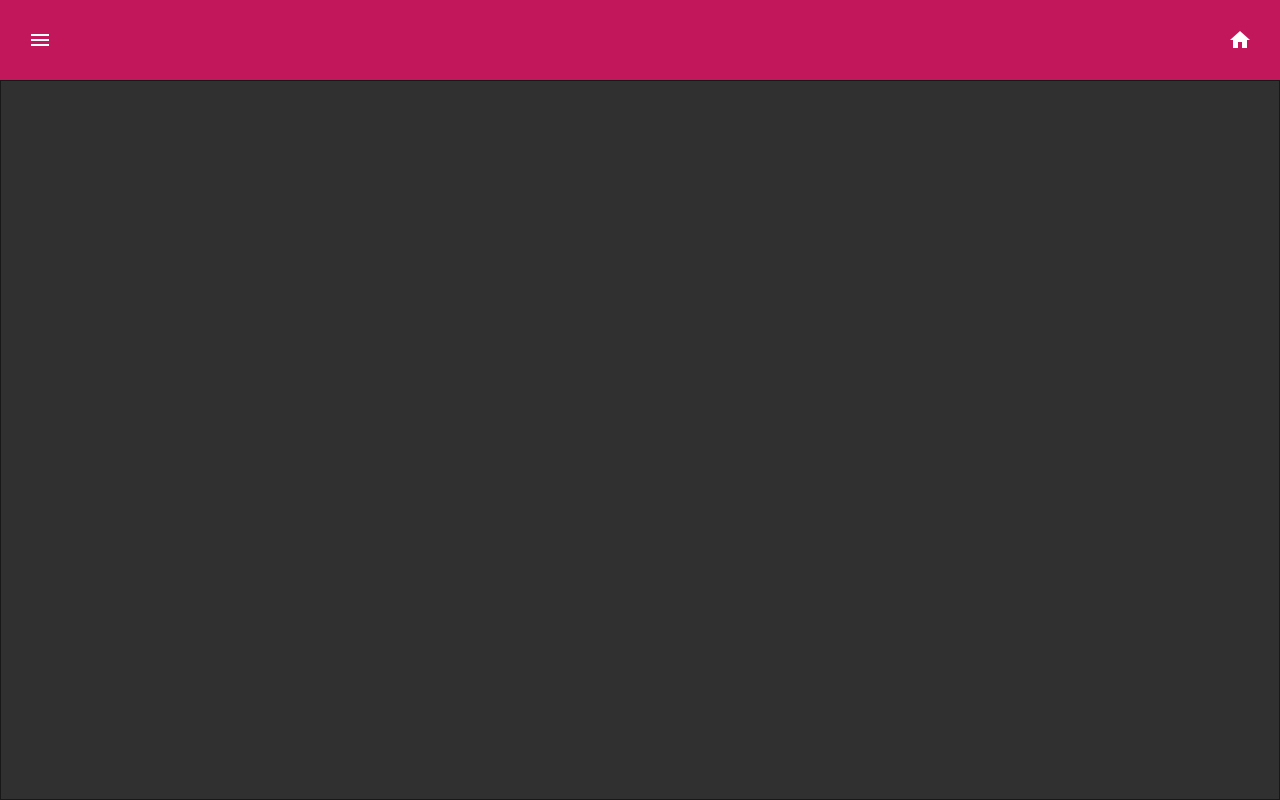
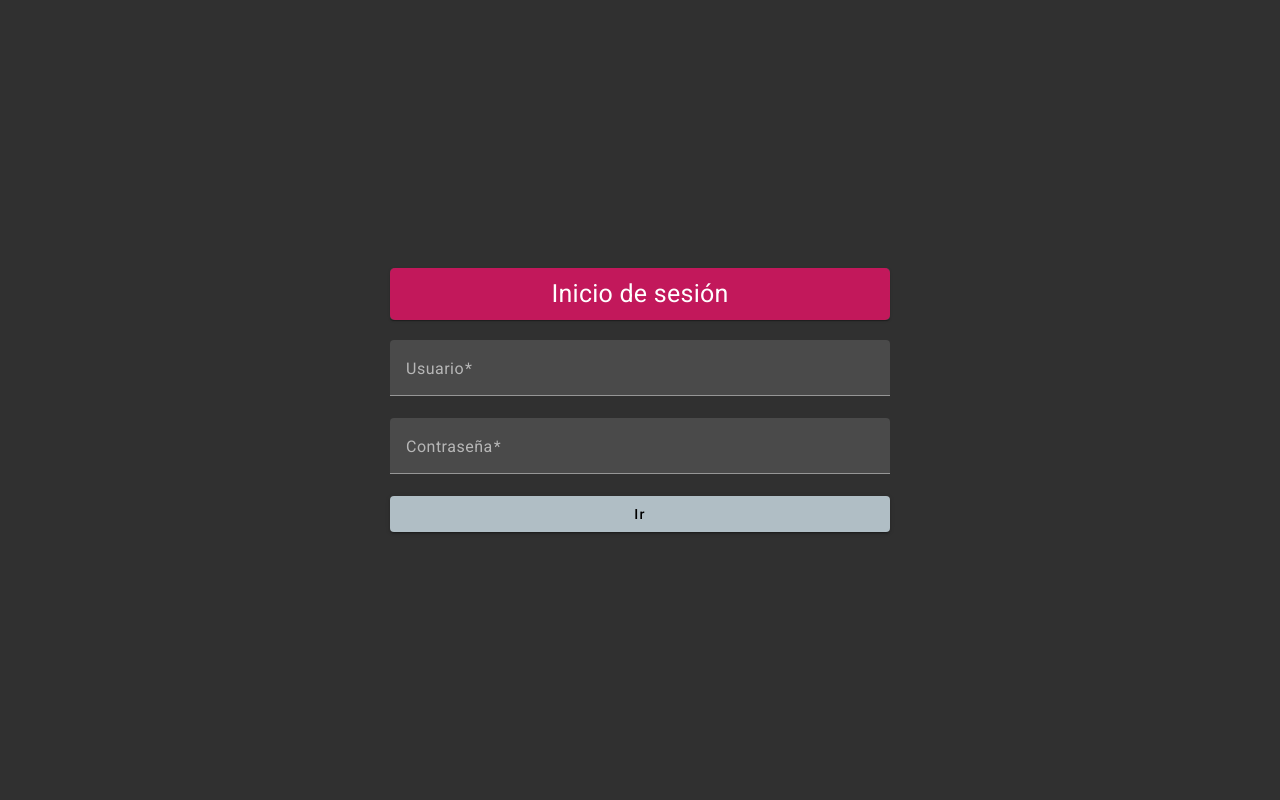
Before and after one commit to sebastianrhsarh/1PF-Riquelme, an Angular app: page /auth in a window 1280 px wide. Before the commit this address led to /. Built offline with nearby package versions, Linux system fonts and the light colour scheme.

Commit message:
add new interface AUTH

```diff
--- a/src/app/administrative-panel/administrative-panel.component.ts
+++ b/src/app/administrative-panel/administrative-panel.component.ts
@@ -22,16 +22,16 @@ export class AdministrativePanelComponent {
   navigate(value:number) {
     switch (value) {
       case 1:
-        this.router.navigate(['/form'], {queryParams: {name: "Formulario de Registro de Alumno"}});
+        this.router.navigate(['/panel/form'], {queryParams: {name: "Formulario de Registro de Alumno"}});
         break;
       case 2:
-        this.router.navigate(['/students'], {queryParams: {name: "Lista de Alumnos"}});
+        this.router.navigate(['/panel/students'], {queryParams: {name: "Lista de Alumnos"}});
         break;
       case 3:
-        this.router.navigate(['/attendance'], {queryParams: {name: "Asistencia de Alumnos"}});
+        this.router.navigate(['/panel/attendance'], {queryParams: {name: "Asistencia de Alumnos"}});
         break;
       case 4:
-        this.router.navigate(['/course'], {queryParams: {name: "Cursos"}});
+        this.router.navigate(['/panel/course'], {queryParams: {name: "Cursos"}});
         break;
       default:
         this.router.navigate(['/'])
--- a/src/app/app.component.html
+++ b/src/app/app.component.html
@@ -1 +1 @@
-<app-administrative-panel></app-administrative-panel>
+<router-outlet></router-outlet>
--- a/src/app/app.module.ts
+++ b/src/app/app.module.ts
@@ -4,6 +4,8 @@ import { BrowserModule } from '@angular/platform-browser';
 import { AppComponent } from './app.component';
 import { BrowserAnimationsModule } from '@angular/platform-browser/animations';
 import { AdministrativePanelModule } from './administrative-panel/administrative-panel.module';
+import { AuthModule } from './pages/auth/auth.module';
+import { RouterModule } from '@angular/router';
 
 @NgModule({
   declarations: [
@@ -12,7 +14,9 @@ import { AdministrativePanelModule } from './administrative-panel/administrative
   imports: [
     BrowserModule,
     BrowserAnimationsModule,
-    AdministrativePanelModule
+    AdministrativePanelModule,
+    AuthModule,
+    RouterModule
   ],
   providers: [],
   bootstrap: [AppComponent]
--- /dev/null
+++ b/src/app/pages/auth/auth.component.html
@@ -0,0 +1,28 @@
+<div class="container">
+  <div class="form">
+    <form (ngSubmit)="onSubmit()"
+    [formGroup]="registerForm"
+    class="container">
+      <mat-card>
+        <mat-card-content appFontSize>Inicio de sesión</mat-card-content>
+      </mat-card>
+      <mat-form-field appearance="fill" class="test">
+        <mat-label>Usuario</mat-label>
+        <input matInput [formControl]="userControl"
+        type="text"
+        placeholder="Mínimo 3 caracteres."
+        [ngClass]="{ 'form-invalid': this.userControl.invalid && this.userControl.touched }">
+      </mat-form-field>
+      <mat-form-field appearance="fill">
+        <mat-label>Contraseña</mat-label>
+        <input matInput [formControl]="passControl"
+        type="text"
+        placeholder="Mínimo 3 caracteres."
+        [ngClass]="{ 'form-invalid': this.passControl.invalid && this.passControl.touched }">
+      </mat-form-field>
+      <button color="accent" type="submit" mat-raised-button>
+        Ir
+      </button>
+    </form>
+  </div>
+</div>
--- /dev/null
+++ b/src/app/pages/auth/auth.component.scss
@@ -0,0 +1,28 @@
+.container {
+  height: 100%;
+  width: 100%;
+  background-color: rgb(48,48,48);
+}
+
+.form {
+  text-align: -webkit-center;
+  height: 100%;
+}
+
+form {
+  width: 500px !important;
+  display: flex;
+  flex-direction: column;
+  place-content: center;
+}
+
+mat-card {
+  margin-bottom: 20px;
+  color: white;
+  font-size: 25px;
+}
+
+.mat-mdc-card-content {
+  background-color: rgb(194,24,91);
+  border-radius: 5px;
+}
--- /dev/null
+++ b/src/app/pages/auth/auth.component.ts
@@ -0,0 +1,41 @@
+import { Component } from '@angular/core';
+import { FormBuilder, FormControl, FormGroup, Validators } from '@angular/forms';
+import { Router } from '@angular/router';
+import { ELEMENT_DATA } from 'src/app/constants/constant';
+
+@Component({
+  selector: 'app-auth',
+  templateUrl: './auth.component.html',
+  styleUrls: ['./auth.component.scss']
+})
+export class AuthComponent {
+  userControl = new FormControl('',[Validators.required, Validators.minLength(3),Validators.pattern(/^[a-zA-ZáéíóúÁÉÍÓÚñÑüÜ\s]+$/)]);
+  passControl = new FormControl('',[Validators.required, Validators.minLength(3),Validators.pattern(/^[a-zA-ZáéíóúÁÉÍÓÚñÑüÜ\s]+$/)]);
+
+  registerForm: FormGroup;
+
+  constructor(public formBuilder: FormBuilder, private router:Router) {
+
+    this.registerForm = this.formBuilder.group({
+      name: this.userControl,
+      lastName: this.passControl
+    });
+  }
+
+
+  onSubmit(): void {
+    if (this.registerForm.valid) {
+      const { name, lastName } = this.registerForm.value;
+      const newFormat = {
+        name,
+        lastName,
+        status: false
+      }
+      ELEMENT_DATA.push(newFormat);
+      alert('Estudiante registrado correctamente');
+      this.router.navigate(['/students']);
+    } else {
+      alert('El formulario no es valido');
+    }
+  }
+}
```
Also changed, not shown: src/app/app-routing.module.ts (+14 -5 lines), src/app/pages/auth/auth.module.ts (added, +37 -0 lines).
